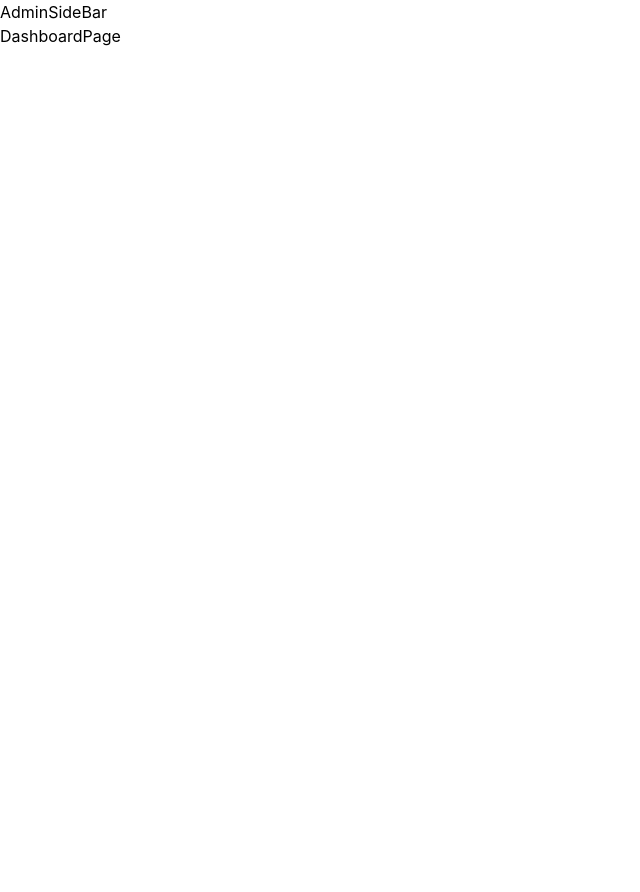
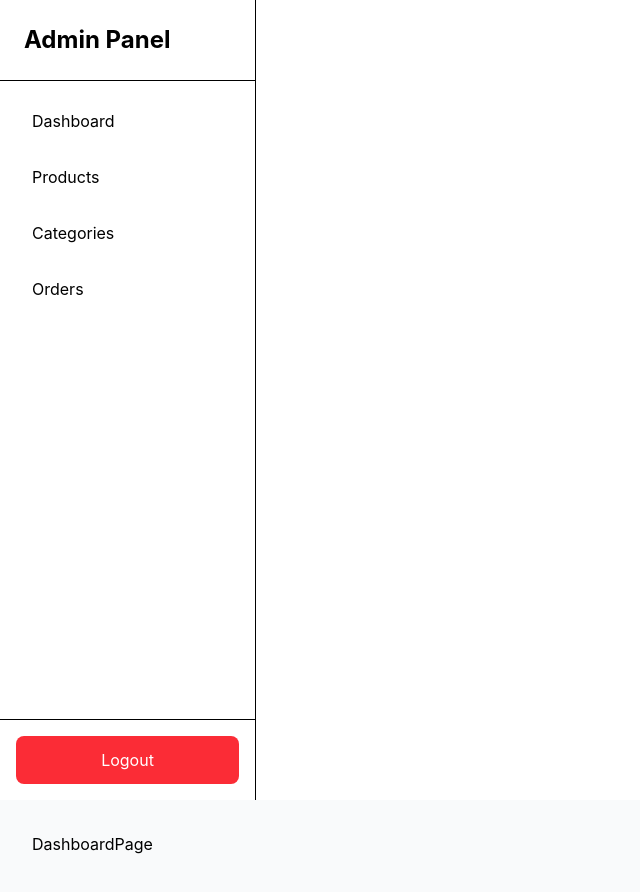
Before and after one commit to fayiztv/e-commerce, a React (Vite) app in the folder client/: page /admin in a window 1280 px wide. Shown: the top 892 px of the page, without its empty margins (0-640 px from the left). Before the commit the page ends 800 px from the top, so only its background shows below. Built offline with nearby package versions, Linux system fonts and the light colour scheme.

Commit message:
admin side bar added

```diff
--- a/client/src/components/admin/AdminSideBar.jsx
+++ b/client/src/components/admin/AdminSideBar.jsx
@@ -1,7 +1,97 @@
-
+import { useState } from "react";
+import { NavLink } from "react-router-dom";
 
 export default function AdminSideBar() {
+  const [open, setOpen] = useState(false);
+
+  const links = [
+    {
+      name: "Dashboard",
+      path: "/admin/dashboard",
+    },
+    {
+      name: "Products",
+      path: "/admin/products",
+    },
+    {
+      name: "Categories",
+      path: "/admin/categories",
+    },
+    {
+      name: "Orders",
+      path: "/admin/orders",
+    }
+  ];
+
   return (
-    <div>AdminSideBar</div>
-  )
+    <>
+      {/* Mobile Navbar */}
+      <div className="flex items-center justify-between border-b bg-white p-4 md:hidden">
+        <h1 className="text-xl font-bold">
+          Admin Panel
+        </h1>
+
+        <button
+          onClick={() => setOpen(!open)}
+          className="text-2xl"
+        >
+          ☰
+        </button>
+      </div>
+
+      {/* Overlay */}
+      {open && (
+        <div
+          className="fixed inset-0 z-40 bg-black/40 md:hidden"
+          onClick={() => setOpen(false)}
+        />
+      )}
+
+      {/* Sidebar */}
+      <aside
+        className={`
+          fixed left-0 top-0 z-50 flex h-screen w-64 flex-col border-r bg-white
+          transition-transform duration-300
+          ${open ? "translate-x-0" : "-translate-x-full"}
+          md:static md:translate-x-0
+        `}
+      >
+        {/* Logo */}
+        <div className="border-b p-6">
+          <h1 className="text-2xl font-bold">
+            Admin Panel
+          </h1>
+        </div>
+
+        {/* Links */}
+        <div className="flex-1 p-4">
+          <div className="space-y-2">
+            {links.map((link) => (
+              <NavLink
+                key={link.path}
+                to={link.path}
+                onClick={() => setOpen(false)}
+                className={({ isActive }) =>
+                  `block rounded-lg px-4 py-3 transition ${
+                    isActive
+                      ? "bg-black text-white"
+                      : "hover:bg-gray-100"
+                  }`
+                }
+              >
+                {link.name}
+              </NavLink>
+            ))}
+          </div>
+        </div>
+
+        {/* Logout */}
+        <div className="border-t p-4">
+          <button className="w-full rounded-lg bg-red-500 px-4 py-3 text-white transition hover:bg-red-600">
+            Logout
+          </button>
+        </div>
+      </aside>
+    </>
+  );
 }
--- a/client/src/layouts/AdminLayout.jsx
+++ b/client/src/layouts/AdminLayout.jsx
@@ -3,9 +3,12 @@ import AdminSideBar from "../components/admin/AdminSideBar";
 
 export default function AdminLayout() {
   return (
-    <>
+    <div>
       <AdminSideBar />
-      <Outlet />
-    </>
+
+      <main className="flex-1 p-8 bg-gray-50 min-h-screen">
+        <Outlet />
+      </main>
+    </div>
   );
 }
```
